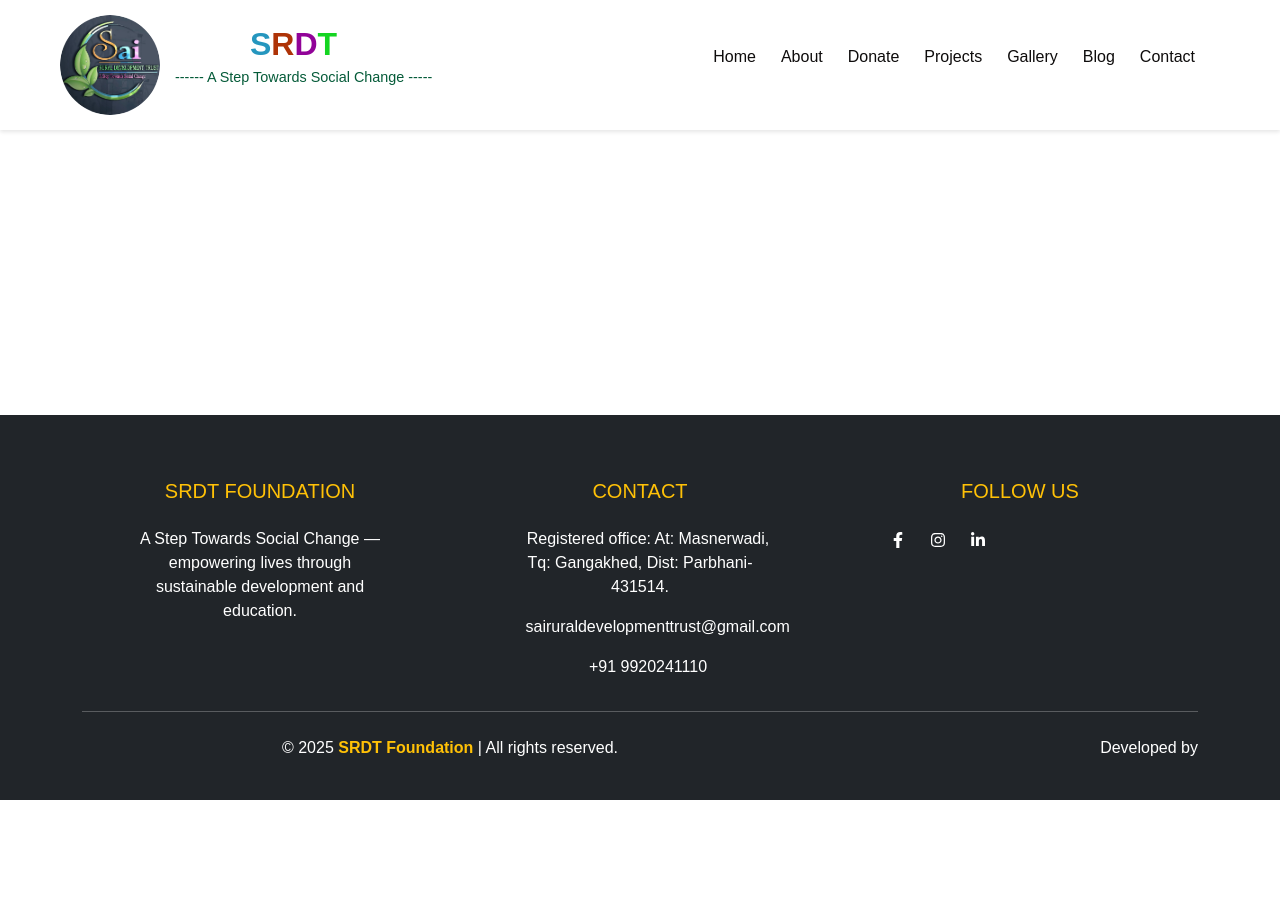
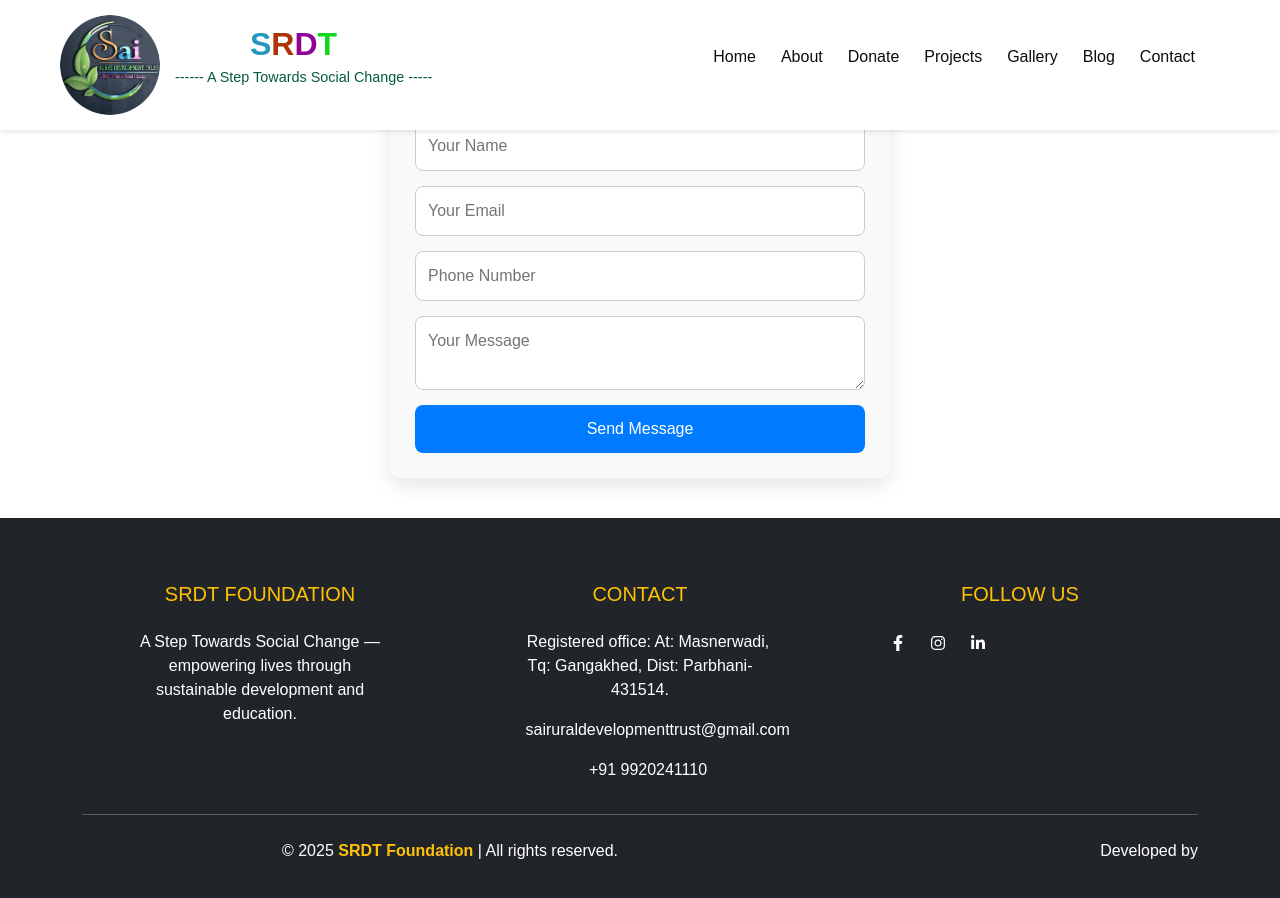
Before and after one commit to vaibhavkadsus/srdt_project, a React (Vite) app: page /contact in a window 1280 px wide. Shown: the top 898 px of the page. Before the commit the page ends 800 px from the top, so only its background shows below. Built offline with nearby package versions, Linux system fonts and the light colour scheme.

Commit message:
update cantact page

```diff
--- a/package.json
+++ b/package.json
@@ -10,6 +10,7 @@
     "preview": "vite preview"
   },
   "dependencies": {
+    "axios": "^1.10.0",
     "bootstrap": "^5.3.6",
     "react": "^19.1.0",
     "react-dom": "^19.1.0",
--- a/src/Components/About.jsx
+++ b/src/Components/About.jsx
@@ -1,9 +1,76 @@
-import React from 'react'
+import React from "react";
 
-function About() {
-  return (
-    <div>About</div>
-  )
-}
+const About = () => (
+  <div className="bg-gray-50 text-gray-800">
+    <div className="container mx-auto p-6 md:p-12 space-y-12">
+      <h1 className="text-4xl md:text-5xl font-bold text-green-800 text-center">
+        About Sai Rural Development Trust
+      </h1>
 
-export default About
+      <section className="space-y-4 max-w-4xl mx-auto">
+        <p>
+          <strong>Sai Rural Development Trust (SRDT)</strong>, established under the
+          Mumbai Public Trust Act, 1950, has been working tirelessly for years to
+          improve the lives of farmers, farm workers, communities, and women SHGs. :contentReference[oaicite:18]{index=18}
+        </p>
+        <p>
+          Our expertise spans project planning and execution across multiple sectors,
+          capacity building, training, baseline surveys, and needs assessments. :contentReference[oaicite:19]{index=19}
+        </p>
+      </section>
+
+      <section className="grid grid-cols-1 md:grid-cols-2 gap-8 items-start">
+        <img
+          src="https://sairuraldevelopmenttrust.com/images/banner-img.jpg"
+          alt="SRDT Activity"
+          className="rounded-lg shadow-md"
+        />
+        <div className="space-y-6">
+          <div>
+            <h2 className="text-2xl font-semibold text-green-700">Our Vision</h2>
+            <p>
+              To provide resources and opportunities to underprivileged individuals,
+              groups, and communities, empowering them to live with dignity and contribute
+              meaningfully to society. :contentReference[oaicite:20]{index=20}
+            </p>
+          </div>
+          <div>
+            <h2 className="text-2xl font-semibold text-green-700">Our Mission</h2>
+            <p>
+              To be a foundation for social change and inclusion, promoting integration
+              and holistic development of underprivileged individuals, groups, and communities. :contentReference[oaicite:21]{index=21}
+            </p>
+          </div>
+        </div>
+      </section>
+
+      <section className="bg-white rounded-xl shadow-lg p-6 space-y-4">
+        <h2 className="text-2xl font-semibold text-green-700">Our Core Values</h2>
+        <ul className="list-disc list-inside columns-2 gap-4">
+          {["Responsibility","Accountability","Transparency","Innovation",
+            "Equality","Participation","Creativity"].map(v => <li key={v}>{v}</li>)}
+        </ul>
+      </section>
+
+      <section className="bg-green-50 rounded-xl shadow-md p-8 text-center">
+        <h2 className="text-2xl font-semibold text-green-800 mb-4">
+          Message from the Chairman
+        </h2>
+        <p className="font-medium italic">
+          “It’s our duty and responsibility to give back to society. With our team’s
+          dedication and support, we are building a brighter future for all.”
+        </p>
+        <p className="mt-2 font-bold">— Mr. Ram Santram Mise, Chairman</p>
+      </section>
+
+      <section className="bg-gray-100 rounded-lg shadow p-6 space-y-2 max-w-md mx-auto">
+        <h2 className="text-xl font-semibold text-gray-800">Contact & Office</h2>
+        <p>📍 Masnerwadi, Tq. Gangakhed, Dist. Parbhani – 431514, Maharashtra</p>
+        <p>📧 sairuraldevelopmenttrust@gmail.com</p>
+        <p>📞 99‑2024‑1110</p>
+      </section>
+    </div>
+  </div>
+);
+
+export default About;
--- /dev/null
+++ b/src/Components/Contact.css
@@ -0,0 +1,54 @@
+/* src/components/Contact.css */
+
+.contact-container {
+  max-width: 500px;
+  margin: 40px auto;
+  padding: 25px;
+  background-color: #f9f9f9;
+  border-radius: 12px;
+  box-shadow: 0 8px 20px rgba(0, 0, 0, 0.1);
+}
+
+.contact-container h2 {
+  text-align: center;
+  margin-bottom: 25px;
+  font-size: 26px;
+  color: #333;
+}
+
+.contact-form {
+  display: flex;
+  flex-direction: column;
+  gap: 15px;
+}
+
+.contact-form input,
+.contact-form textarea {
+  padding: 12px;
+  font-size: 16px;
+  border: 1px solid #ccc;
+  border-radius: 8px;
+  resize: vertical;
+}
+
+.contact-form button {
+  background-color: #007bff;
+  color: #fff;
+  border: none;
+  padding: 12px;
+  font-size: 16px;
+  border-radius: 8px;
+  cursor: pointer;
+  transition: background-color 0.3s ease;
+}
+
+.contact-form button:hover {
+  background-color: #0056b3;
+}
+
+.status-message {
+  margin-top: 15px;
+  text-align: center;
+  color: #007bff;
+  font-weight: 500;
+}
--- a/src/Components/Contact.jsx
+++ b/src/Components/Contact.jsx
@@ -1,9 +1,98 @@
-import React from 'react'
+import React, { useState } from 'react';
+import './Contact.css';
 
-function Contact() {
+const Contact = () => {
+  const [formData, setFormData] = useState({
+    name: '',
+    email: '',
+    phone: '',
+    message: '',
+  });
+
+  const [status, setStatus] = useState('');
+
+  const handleChange = (e) => {
+    setFormData((prev) => ({
+      ...prev,
+      [e.target.name]: e.target.value,
+    }));
+  };
+
+  const validateForm = () => {
+    const { name, email, phone, message } = formData;
+    if (!name.trim()) return 'Please enter your name.';
+    if (!email.trim()) return 'Please enter your email.';
+    if (!phone.trim()) return 'Please enter your phone number.';
+    if (!message.trim()) return 'Please enter your message.';
+    return null;
+  };
+
+  const handleSubmit = async (e) => {
+    e.preventDefault();
+
+    const error = validateForm();
+    if (error) {
+      setStatus(error);
+      return;
+    }
+
+    try {
+      const response = await fetch('http://localhost:8080/api/contact', {
+        method: 'POST',
+        headers: {
+          'Content-Type': 'application/json',
+        },
+        body: JSON.stringify(formData),
+      });
+
+      if (response.ok) {
+        setStatus('Message sent successfully!');
+        setFormData({ name: '', email: '', phone: '', message: '' });
+      } else {
+        setStatus('Failed to send message. Try again.');
+      }
+    } catch (error) {
+      console.error('Error:', error);
+      setStatus('An error occurred. Please try again.');
+    }
+  };
+
   return (
-    <div>Contact</div>
-  )
-}
+    <div className="contact-container">
+      <h2>Contact Us</h2>
+      <form className="contact-form" onSubmit={handleSubmit}>
+        <input
+          type="text"
+          name="name"
+          placeholder="Your Name"
+          value={formData.name}
+          onChange={handleChange}
+        />
+        <input
+          type="email"
+          name="email"
+          placeholder="Your Email"
+          value={formData.email}
+          onChange={handleChange}
+        />
+        <input
+          type="tel"
+          name="phone"
+          placeholder="Phone Number"
+          value={formData.phone}
+          onChange={handleChange}
+        />
+        <textarea
+          name="message"
+          placeholder="Your Message"
+          value={formData.message}
+          onChange={handleChange}
+        ></textarea>
+        <button type="submit">Send Message</button>
+      </form>
+      {status && <p className="status-message">{status}</p>}
+    </div>
+  );
+};
 
-export default Contact
+export default Contact;
```
Also changed, not shown: 1 other file (tests, documents, lock files or other folders).
